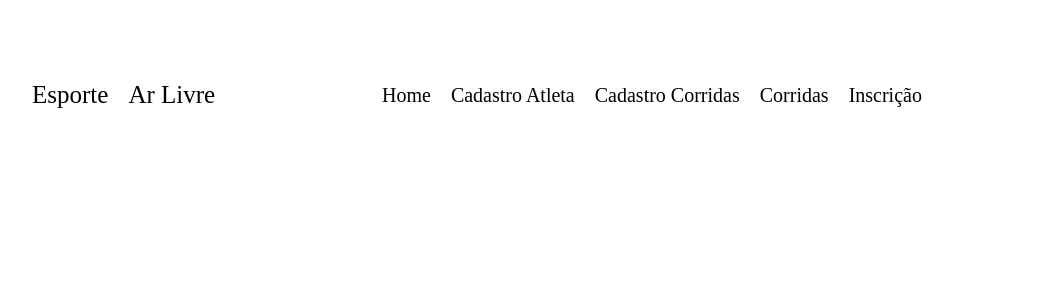
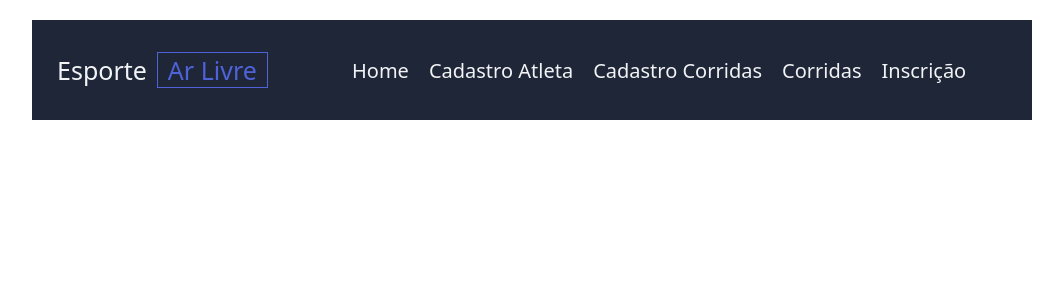
Before and after one commit to giovanavoliveira8-sketch/esportearlivre_qpr210001, an Angular app: page / in a window 1280 px wide. Shown: the top 300 px of the page, without its empty margins (108-1171 px from the left). Built offline with nearby package versions, Linux system fonts and the light colour scheme.

Commit message:
Definido as cores

```diff
--- a/src/styles.css
+++ b/src/styles.css
@@ -1 +1,18 @@
-/* You can add global styles to this file, and also import other style files */
+@import url('https://fonts.googleapis.com/css2?family=Roboto:ital,wght@0,100..900;1,100..900&display=swap');
+
+*{
+    margin: 0px;
+    padding: 0px;
+    box-sizing: border-box;
+    font-family: system-ui, -apple-system, BlinkMacSystemFont, 'Segoe UI', Roboto, Oxygen, Ubuntu, Cantarell, 'Open Sans', 'Helvetica Neue', sans-serif;
+
+}
+
+:root{
+    --cor-primaria: #1f2638;
+    --cor-secundaria: #ffffff;
+    --cor01: #f1f3f5;
+    --cor02: #000000;
+    --botao01: #4f63d9;
+    --botao02: #d9dee7;
+}
```
